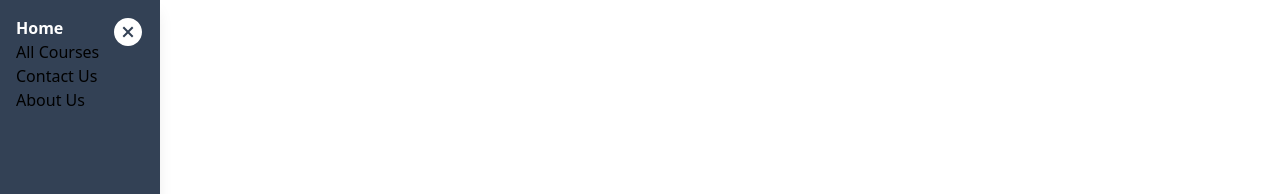
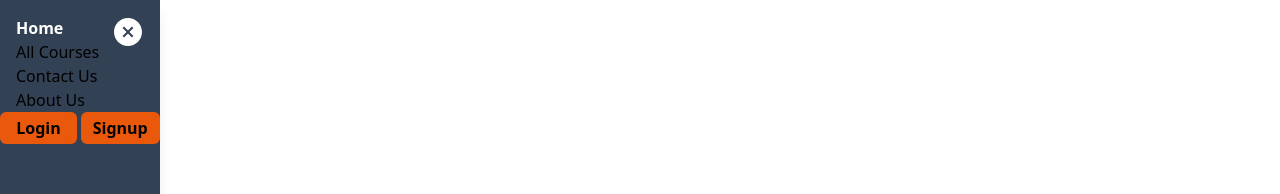
Before and after one commit to Ayaz-11257/lms-frontend, a React (Vite) app: page / in a window 1280 px wide. Both pictures are taken after a click on the button 22 px from the left and 22 px from the top of the page. Shown: the top 194 px of the page. Built offline with nearby package versions, Linux system fonts and the light colour scheme.

Commit message:
added login signup button to sidebar

```diff
--- a/src/Layouts/HomeLayout.jsx
+++ b/src/Layouts/HomeLayout.jsx
@@ -77,13 +77,29 @@
 
 
 import { useState } from "react";
+import { useDispatch, useSelector } from "react-redux";
 import { FiMenu } from "react-icons/fi";
 import { AiFillCloseCircle } from "react-icons/ai";
-import { Link } from "react-router-dom";
+import { Link, useNavigate } from "react-router-dom";
 import Footer from '../Components/Footer';
 
 function HomeLayout({ children }) {
   const [open, setOpen] = useState(false);
+  const dispatch = useDispatch();
+  const navigate = useNavigate();
+
+  //for checking if user is logged in
+  const isLoggedIn = useSelector((state) => state?.auth?.isLoggedIn);
+
+  // for displaying options according to the role
+  const role = useSelector((state) => state?.auth?.role);
+
+  function handleLogout(e){
+    e.preventDefault();
+    // const res = await dispatch(logout());
+    // if(res?.payload?.success)
+    navigate('/')
+  }
 
   return (
     <div className="relative">
@@ -119,6 +135,11 @@ function HomeLayout({ children }) {
               </button>
             </li>
 
+            {isLoggedIn && role === 'ADMIN' && (
+              <li>
+                <Link to='/admin/dashboard'>Admin Dashboard</Link>
+              </li>
+            )}
 
             <li className="w-full">
               <Link to="/courses">All Courses</Link>
@@ -129,6 +150,31 @@ function HomeLayout({ children }) {
             <li className="w-full">
               <Link to="/about">About Us</Link>
             </li>
+
+            {!isLoggedIn && (
+
+              <div className="w-full flex items-center justify-center space-x-1">
+                <button className="btn-primary bg-orange-600 px-4 py-1 font-semibold rounded-md w-full hover:bg-orange-800">
+                  <Link to='/login'>Login</Link>
+                </button>
+                <button className="btn-secondary bg-orange-600 px-3 py-1 font-semibold rounded-md w-full hover:bg-orange-800">
+                  <Link to='/login'>Signup</Link>
+                </button>
+              </div>
+
+            )}
+            {isLoggedIn && (
+              <li className="absolute bottom-4 w-[90%]">
+              <div className="w-full flex items-center justify-center space-x-1">
+                <button className="btn-primary bg-orange-600 px-4 py-1 font-semibold rounded-md w-full hover:bg-orange-800">
+                  <Link to='/user/profile'>Profile</Link>
+                </button>
+                <button className="btn-secondary bg-orange-600 px-3 py-1 font-semibold rounded-md w-full hover:bg-orange-800">
+                  <Link onClick={handleLogout}>Logout</Link>
+                </button>
+              </div>
+              </li>
+            )}
           </ul>
         </div>
       )}
```
